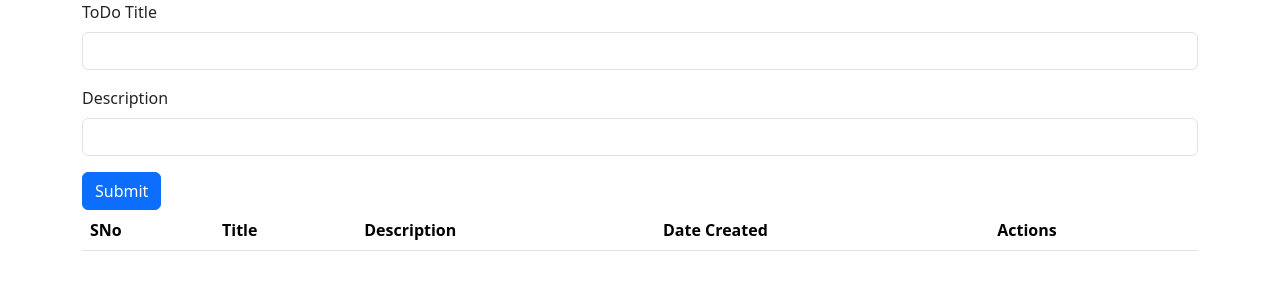
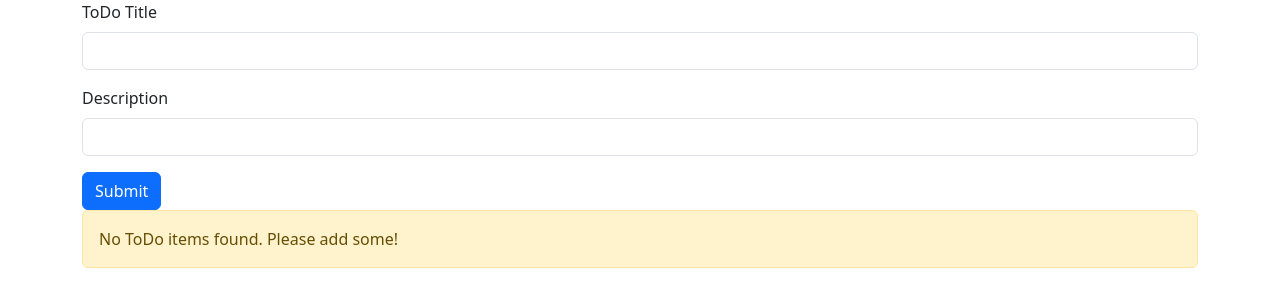
Before and after one commit to Ansh070/My-ToDo, a Flask app: page / in a window 1280 px wide. Shown: the part 56-363 px from the top of the page. Run offline with Flask 3, Linux system fonts and the light colour scheme; data that the repository does not hold is empty.

Commit message:
add no record warning if no tasks added

```diff
--- a/templates/index.html
+++ b/templates/index.html
@@ -65,6 +65,12 @@
         </form>
     </div>
     <div class="container">
+
+        {% if todos|length == 0 %}
+        <div class="alert alert-warning" role="alert">
+            No ToDo items found. Please add some!
+        </div>
+        {% else %}
         <table class="table">
             <thead>
                 <tr>
@@ -87,10 +93,12 @@
                     <td><a href="/delete/{{ ToDo.SNo }}" type="button" class="btn btn-danger">Delete</button></td>
                 </tr>
                 {% endfor %}
+            </tbody>
+        </table>
+
+        {% endif %}
 
 
-            </tbody>
-        </table>
     </div>
     <script src="https://cdn.jsdelivr.net/npm/bootstrap@5.3.8/dist/js/bootstrap.bundle.min.js"
         integrity="sha384-FKyoEForCGlyvwx9Hj09JcYn3nv7wiPVlz7YYwJrWVcXK/BmnVDxM+D2scQbITxI"
```
